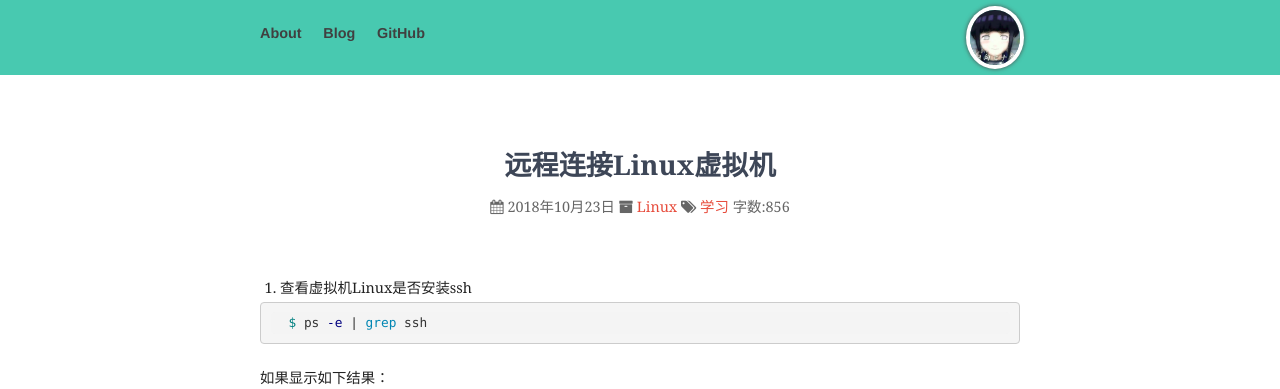
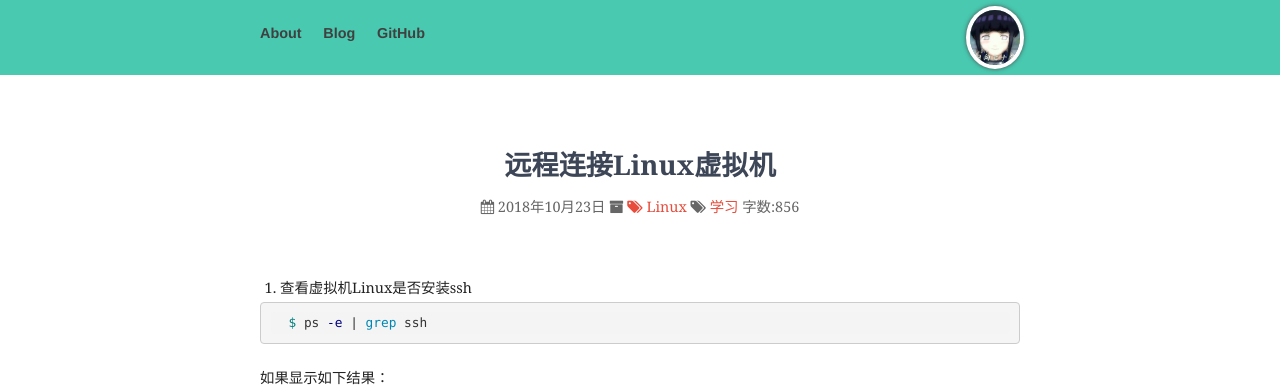
Before and after one commit to linyimin-bupt/linyimin.github.io, a Jekyll site: the page built from _posts/2018-10-23-connect-to-a-linux-virtual-mechine-remotly.md, in a window 1280 px wide. Shown: the top 389 px of the page. Built offline with Jekyll 4.4.1, drawn with Linux system fonts in a browser that asks for light colours; nearby versions of some CDN libraries; comment, search, counter and statistics services are not loaded.

Commit message:
fix category style

```diff
--- a/_layouts/post.html
+++ b/_layouts/post.html
@@ -21,7 +21,13 @@
   	{{ page.date | date: "%Y" }}年{{ page.date | date: "%m" }}月{{ page.date | date: "%d" }}日
   	<i class="space"></i>
   	<i class="fa fa-archive"></i>
-  	<a class="tag" href="{{ site.url }}/blog/categories.html#{{ page.categories }}">{{ page.categories }}</a>
+    <a class="tag" href="{{ site.url }}/blog/categories.html#{{ page.categories }}">
+      <i class="fa fa-tags"></i>
+      {% for category in page.categories %}
+          <span>{{ category }}</span>
+          <i class="space"></i>
+      {% endfor %}
+    </a>
   	<i class="space"></i>
   	<i class="fa fa-tags"></i>
   	{% for tag in page.tags %}
```
